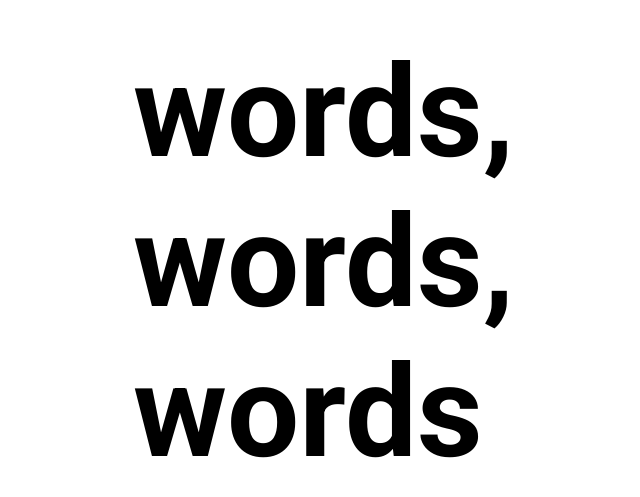
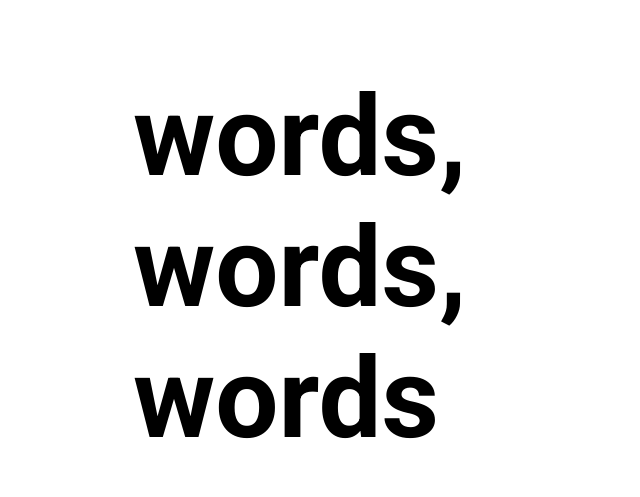
Before and after one commit to sargeant45/wordswordswords, a plain HTML site: page index.html in a window 1280 px wide. Shown: the part 103-600 px from the top of the page, without its empty margins (203-843 px from the left). Drawn offline with Linux system fonts and the light colour scheme.

Commit message:
Update index.html

```diff
--- a/index.html
+++ b/index.html
@@ -4,6 +4,6 @@
     <title>words, words, words</title>
   </head>
   <body style="position: fixed; /*or absolute*/left: 50%;top: 50%;-webkit-transform: translate(-50%,-50%);-moz-transform: translate(-50%,-50%);-o-transform: translate(-50%,-50%);-ms-transform: translate(-50%,-50%);transform: translate(-50%,-50%);font-family: 'Roboto', sans-serif;">
-    <h1 style="font-size: 128px;">words, words, words</h1>
+    <h1 style="font-size: 112px;">words, words, words</h1>
   </body>
 </html>
```
